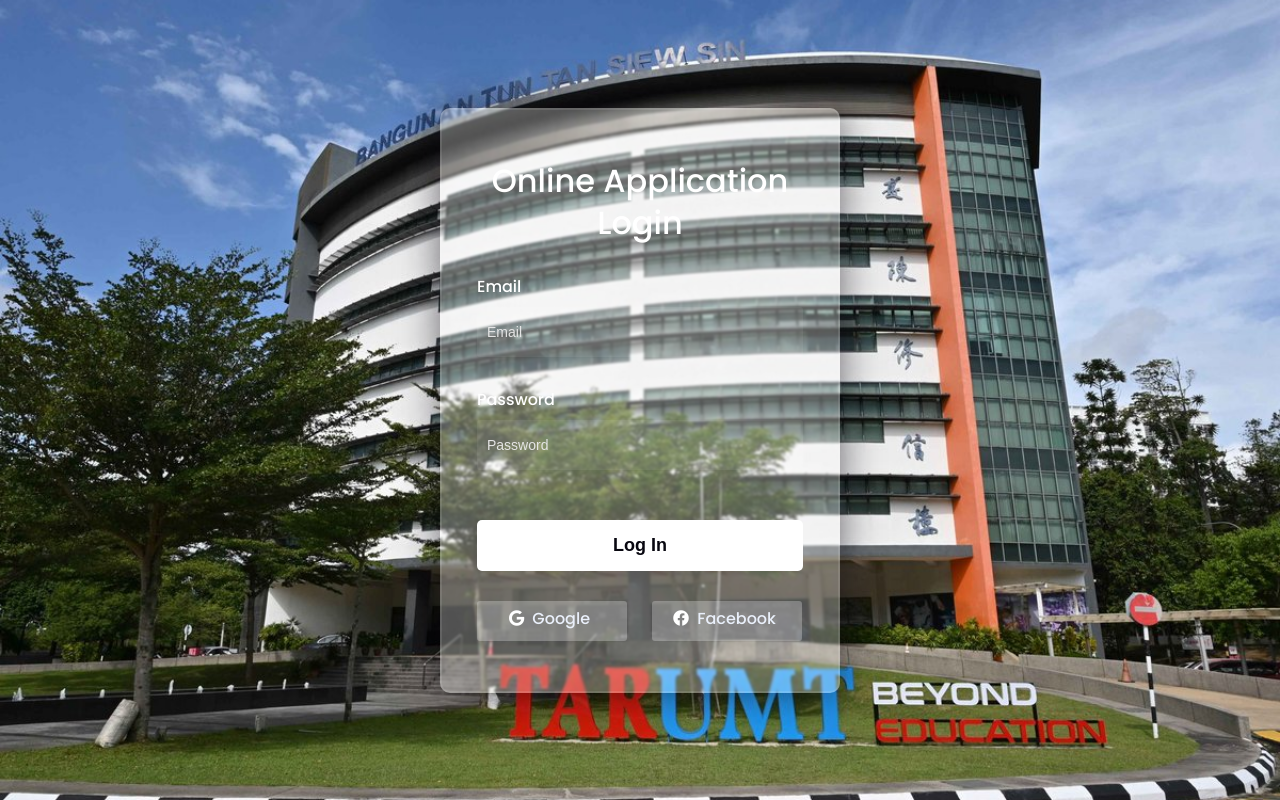
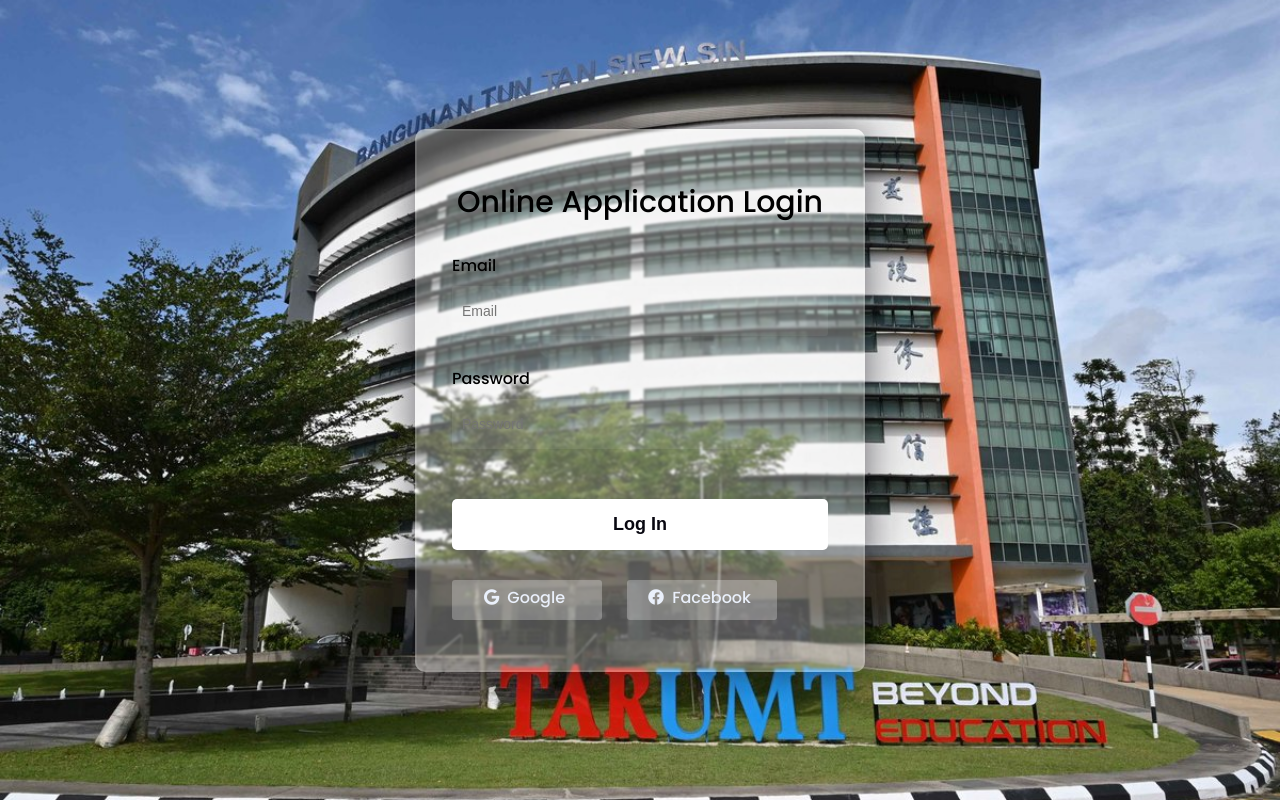
Before and after one commit to melvinho77/sem-assignment, a Flask app: page / in a window 1280 px wide. Run offline with Flask 3, Linux system fonts and the light colour scheme.

Commit message:
Update studentLogin.html

```diff
--- a/templates/studentLogin.html
+++ b/templates/studentLogin.html
@@ -29,7 +29,7 @@
 
         .container {
             background-color: rgba(255, 255, 255, 0.30);
-            width: 400px;
+            width: 450px;
             border-radius: 10px;
             border: 2px solid rgba(255, 255, 255, 0.1);
             box-shadow: 0 0 40px rgba(8, 7, 16, 0.6);
@@ -39,13 +39,12 @@
         }
 
         .container * {
-            color: #ffffff;
             outline: none;
             border: none;
         }
 
         .container h3 {
-            font-size: 32px;
+            font-size: 30px;
             font-weight: 500;
             line-height: 42px;
             text-align: center;
@@ -67,10 +66,6 @@
             margin-top: 8px;
             font-size: 14px;
             font-weight: 300;
-        }
-
-        .container ::placeholder {
-            color: #e5e5e5;
         }
 
         .container button {
```
